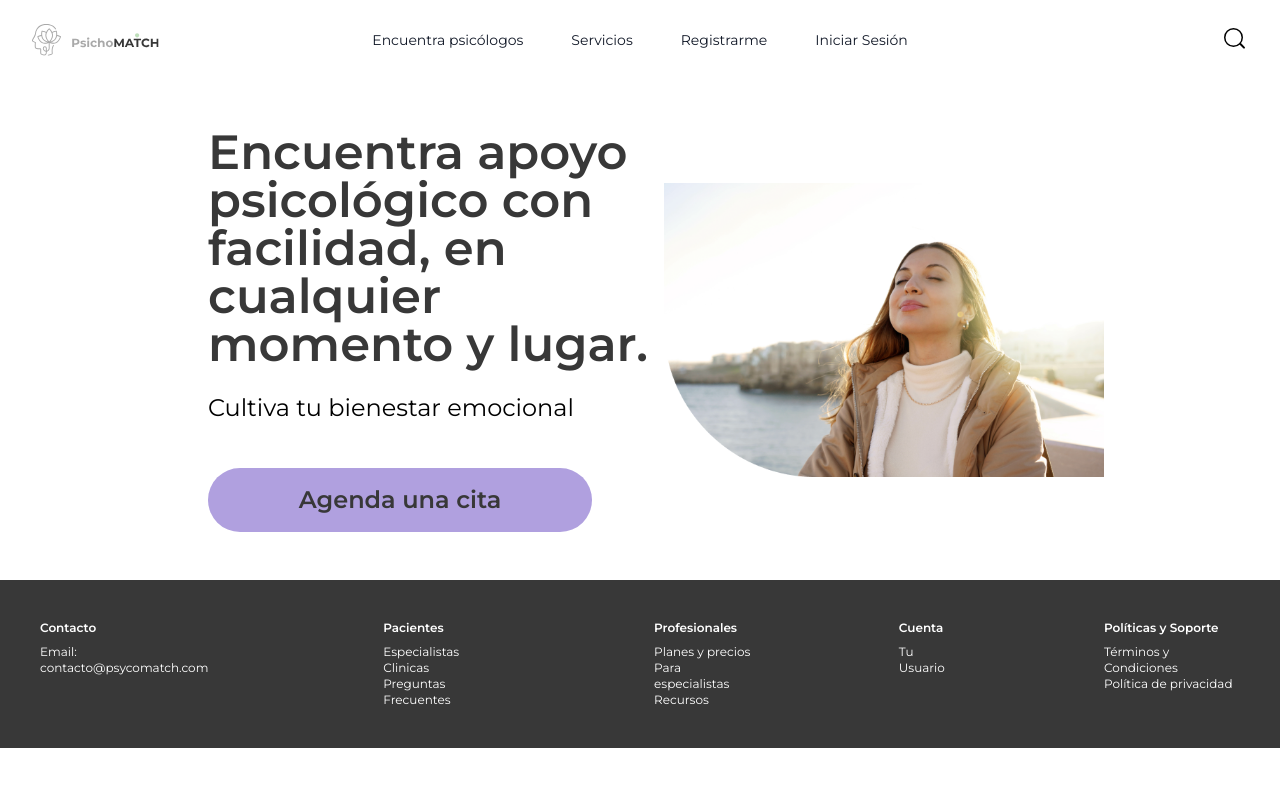
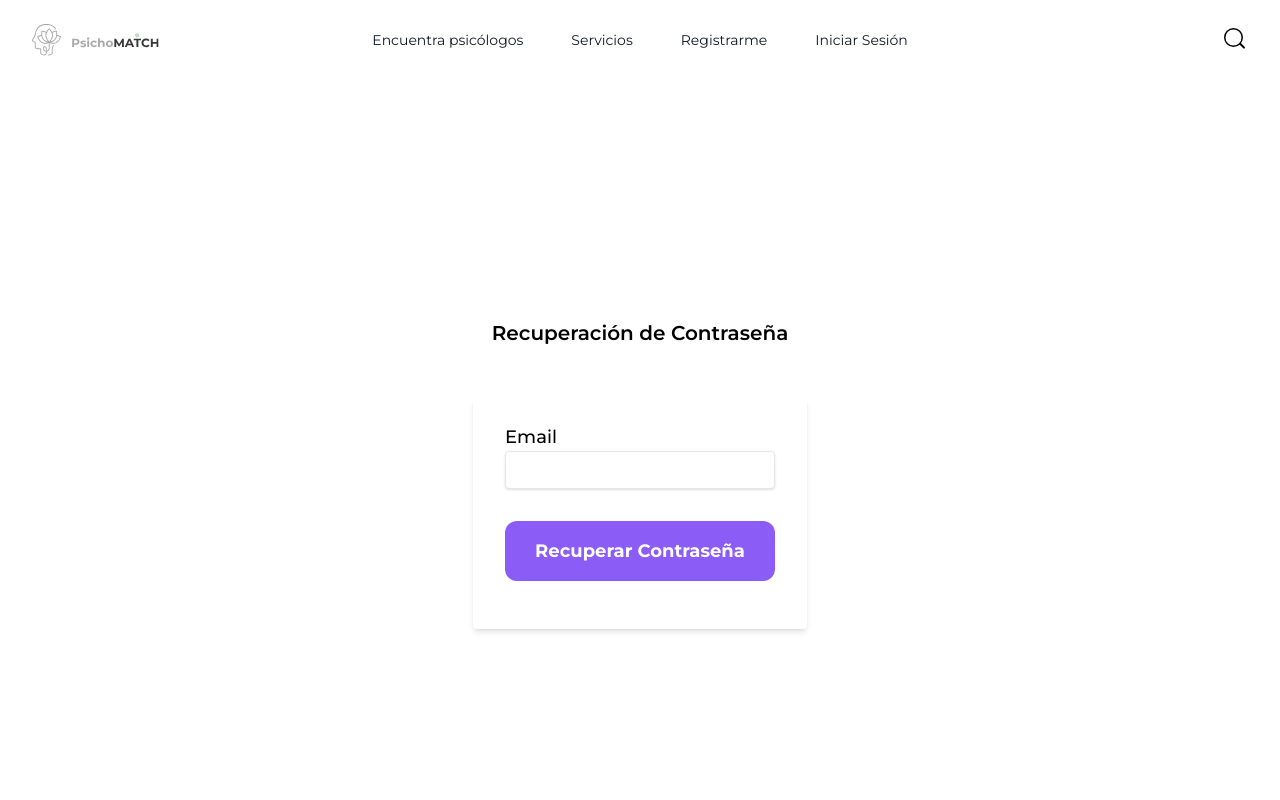
Before and after one commit to No-Country/C14-09-n-React-Node-Psichomatch, a React (Vite) app in the folder Frontend/: page /recuperarclave in a window 1280 px wide. Before the commit this address led to /. Shown: the top 800 px of the page. Built offline with nearby package versions, Linux system fonts and the light colour scheme.

Commit message:
enrutamiento de olvido de contraseña

```diff
--- a/Frontend/src/App.jsx
+++ b/Frontend/src/App.jsx
@@ -6,6 +6,7 @@ import { RegisterPage } from "./Routes/RegisterPage";
 import { LoginPage } from "./Routes/LoginPage";
 import { HomePage } from "./Routes/HomePage";
 import Login from "./Components/Login";
+import RecoverPassword from "./Components/RecoverPassword";
 
 function App() {
   return (
@@ -15,6 +16,7 @@ function App() {
         <Route path="/" element={<HomePage></HomePage>}></Route>
         <Route path="/login" element={<Login />}></Route>
         <Route path="/registro" element={<RegisterPage></RegisterPage>}></Route>
+        <Route path="/recuperarclave" element={<RecoverPassword />}></Route>
         <Route path="/*" element={<Navigate to="/" />}></Route>
       </Routes>
       <Footer />
--- /dev/null
+++ b/Frontend/src/Components/RecoverPassword.jsx
@@ -0,0 +1,60 @@
+import React from 'react';
+import { useForm } from "react-hook-form";
+import {recoverPassword} from "../api/patient_api";
+import Swal from 'sweetalert2';
+import withReactContent from 'sweetalert2-react-content';
+
+const RecoverPassword = () => {
+
+const { register, handleSubmit, errors } = useForm();
+
+const onSubmit = async (data) => {
+  const response = await recoverPassword(data);
+  console.log(response)
+  const MySwal = withReactContent(Swal);
+    MySwal.fire({
+      title: <p>Por favor verifica tu correo electrónico</p>,
+      icon: 'success'
+   })
+}
+
+	return(
+    <div className="flex w-full h-screen items-center justify-center">
+      <div className="w-full flex items-center justify-center lg:w-1/2">
+        <div className="md:mx-6 md:p-12">
+          <div className="text-center">
+            <h1 className="mb-12 mt-1 pb-1 text-xl font-semibold">
+              Recuperación de Contraseña
+            </h1>
+          </div>
+          <form
+           onSubmit={handleSubmit(onSubmit)}
+           className="bg-white shadow-md rounded px-8 pt-6 pb-8 mb-4"
+
+           >
+           <div className="mb-4">
+           <label className="text-lg font-medium">Email</label>
+            <input
+              className="shadow appearance-none border rounded w-full py-2 px-3 text-gray-700 leading-tight focus:outline-none"
+              type="email"
+              {...register("patientEmail")}
+            />
+             <div className="mt-8 flex flex-col gap-y-4 text-center">
+             <button
+                type="submit"
+                className="py-4 rounded-xl bg-violet-500 text-white text-lg font-bold"
+              >
+                Recuperar Contraseña
+              </button>
+             </div>
+          </div>
+         </form>
+          </div>
+          </div>
+          </div>
+
+
+	)
+}
+
+export default RecoverPassword;
--- a/Frontend/src/api/patient_api.js
+++ b/Frontend/src/api/patient_api.js
@@ -4,10 +4,12 @@ export const registerPatient = async (patient) => {
   return await axios.post("http://localhost:3001/patient", patient);
 };
 
-export const recoverPass = async () => {
-	return await axios.get('http://localhost:3001/recoverPass')
-}
 
 export const loginPatient = async (patient) => {
   return await axios.post("http://localhost:3001/patient/login", patient);
 };
+
+
+export const recoverPassword = async (patient) => {
+	return await axios.post('http://localhost:3001/recoverPass', patient);
+}
--- a/Frontend/src/components/Login.jsx
+++ b/Frontend/src/components/Login.jsx
@@ -1,6 +1,7 @@
 import React from "react";
 import { useForm } from "react-hook-form";
 import {loginPatient} from "../api/patient_api";
+import {Link} from 'react-router-dom';
 
 const Login = () => {
   const { register, handleSubmit, errors } = useForm();
@@ -28,16 +29,39 @@ const Login = () => {
               <input
                 className="shadow appearance-none border rounded w-full py-2 px-3 text-gray-700 leading-tight focus:outline-none"
                 type="email"
-                {...register("patientEmail")}
+                {...register("patientEmail", {
+                required: {
+                  value: true,
+                  message: "El email es requerido"
+                },
+
+                pattern: {
+                  value: /^[a-zA-Z0-9_.+-]+@[a-zA-Z0-9-]+\.[a-zA-Z0-9-.]+$/,
+                  message: "Email no válido"
+                }
+
+              })}
               />
+
             </div>
             <div>
               <label className="text-lg font-medium">Contraseña</label>
               <input
                 className="shadow appearance-none border rounded w-full py-2 px-3 text-gray-700 leading-tight focus:outline-none"
                 type="password"
-                {...register("password")}
+              {...register("password", {
+                required: {
+                value: true,
+                message: "La contraseña es requerida"
+               },
+
+               minLength: {
+                 value: 6,
+                 message: "La contraseña debe ser mayor a 4 caracteres"
+               }
+              })}
               />
+
             </div>
             <div className="mt-4">
               <input type="checkbox" />
@@ -81,7 +105,7 @@ const Login = () => {
                 </svg>
                 Iniciar Sesión con Google
               </a>
-              <a href="">¿Olvidaste tu contraseña?</a>
+              <Link to="/recuperarclave">¿Olvidaste tu contraseña?</Link>
             </div>
           </form>
         </div>
```
Also changed, not shown: 1 other file (tests, documents, lock files or other folders).
